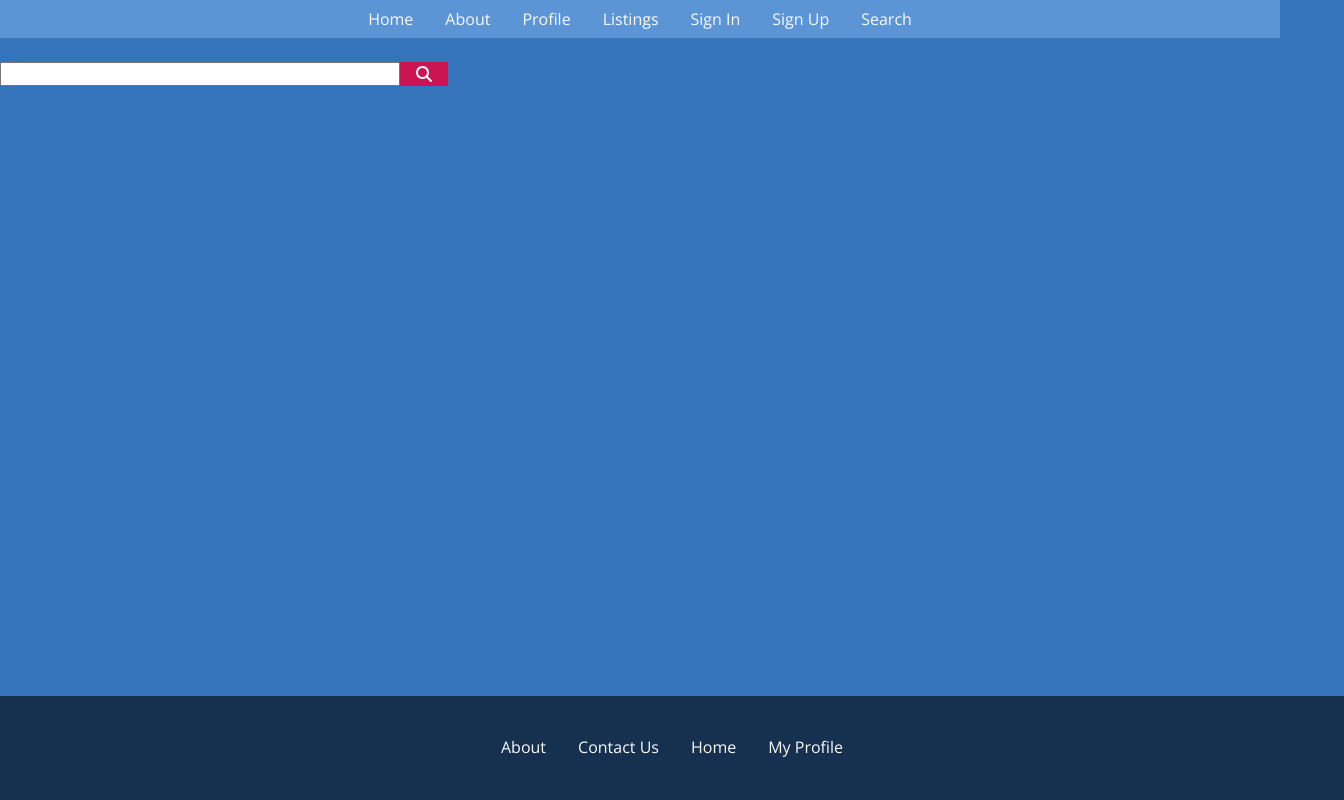
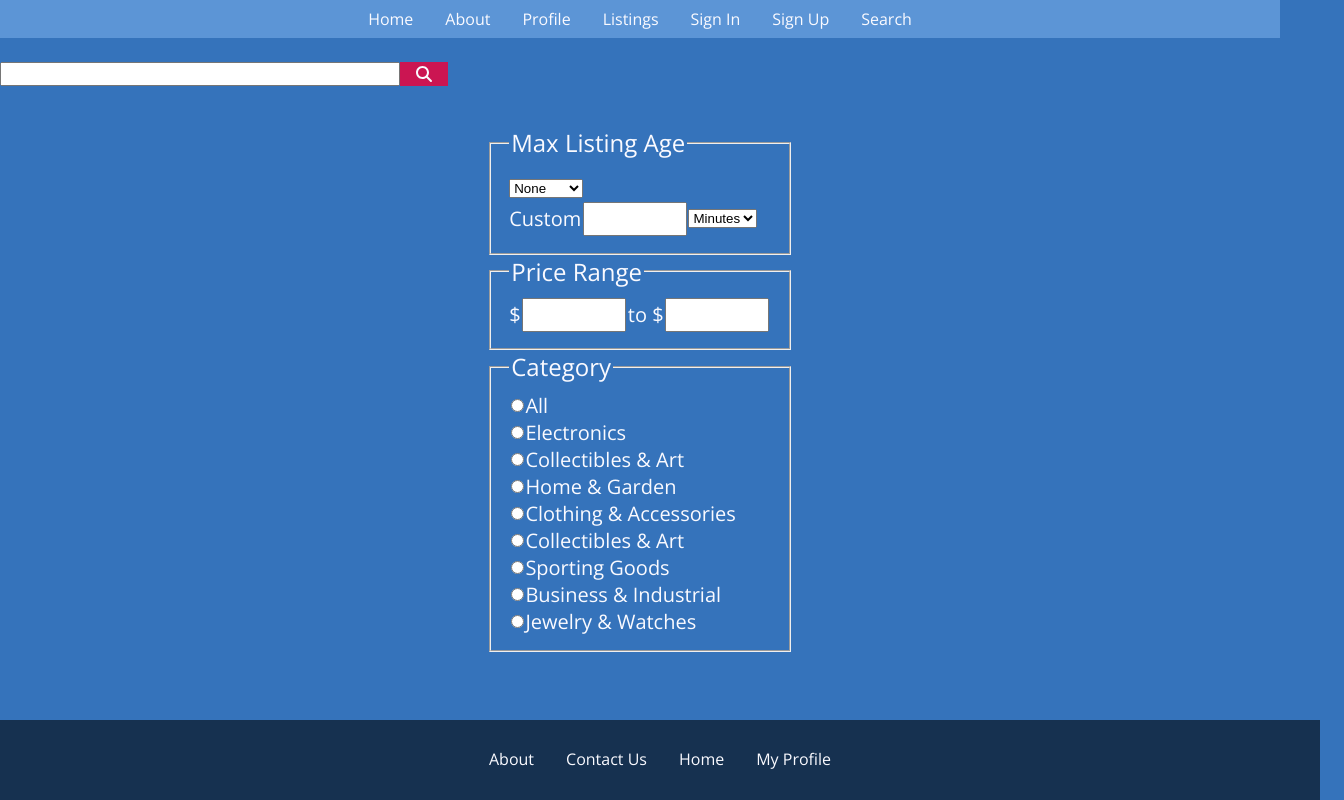
Before and after one commit to sjonesdev/CSC4330ProjectGroupE, a React (Create React App) app in the folder client/: page /search in a window 1280 px wide. Shown: the whole page, 1344 px wide, since content can reach past the window. Built offline with nearby package versions, Linux system fonts and the light colour scheme.

Commit message:
added form structure for search parameters

```diff
--- a/client/src/components/Search/Search.tsx
+++ b/client/src/components/Search/Search.tsx
@@ -8,13 +8,23 @@ interface SearchProps {
 
 interface SearchState {
     defaultSearch: string
+    minPrice: number
+    maxPrice: number
+    tag: string
+    maxAgeHours: number
 }
 
 class Search extends React.Component<SearchProps, SearchState> {
 
     constructor(props: SearchProps) {
         super(props);
-        this.state = {...props};
+        this.state = {
+            ...props,
+            minPrice: -Infinity,
+            maxPrice: Infinity,
+            tag: "",
+            maxAgeHours: Infinity,
+        };
         this.getSearch = this.getSearch.bind(this);
         this.displaySearch = this.displaySearch.bind(this);
     }
@@ -31,6 +41,88 @@ class Search extends React.Component<SearchProps, SearchState> {
         return (
             <>
                 <SearchBar setSearchKeyword={this.getSearch} defaultValue={this.state.defaultSearch} inSearchPage={true} />
+                <form className="form search-params">
+
+                    <fieldset>
+                        <legend>Max Listing Age</legend>
+                        <select name="search-age-limit" id="search-age-limit">
+                            <option value="none">None</option>
+                            <option value="1hour">1 hour</option>
+                            <option value="2hour">2 hours</option>
+                            <option value="4hour">4 hours</option>
+                            <option value="8hour">8 hours</option>
+                            <option value="16hour">16 hours</option>
+                            <option value="24hour">24 hours</option>
+                            <option value="3day">3 days</option>
+                            <option value="1week">1 week</option>
+                            <option value="1month">1 month</option>
+                            <option value="6month">6 month</option>
+                            <option value="1year">1 year</option>
+                            <option value="other">Other</option>
+                        </select>
+                        <div className="input-wrapper">
+                            <label htmlFor="other">Custom</label>
+                            <input type="text" name="other" />
+                            <select name="custom-time-unit" id="custom-time-unit">
+                                <option value="minutes">Minutes</option>
+                                <option value="hours">Hours</option>
+                                <option value="Days">Days</option>
+                                <option value="Months">Months</option>
+                            </select>
+                        </div>
+                    </fieldset>
+
+                    <fieldset>
+                        <legend>Price Range</legend>
+                        <div className="input-wrapper">
+                            <label htmlFor="min-price">$</label>
+                            <input type="text" name="min-price" />
+                            <label htmlFor="max-price"> to $</label>
+                            <input type="text" name="max-price" />
+                        </div>
+                    </fieldset>
+
+                    <fieldset>
+                        <legend>Category</legend>
+                        <div className="input-wrapper">
+                            <input type="radio" name="tag" id="all" value="All" />
+                            <label htmlFor="all">All</label>
+                        </div>
+                        <div className="input-wrapper">
+                            <input type="radio" name="tag" id="electronics" value="Electronics" />
+                            <label htmlFor="electronics">Electronics</label>
+                        </div>
+                        <div className="input-wrapper">
+                            <input type="radio" name="tag" id="collectibles-art" value="Collectibles & Art" />
+                            <label htmlFor="collectibles-art">Collectibles & Art</label>
+                        </div>
+                        <div className="input-wrapper">
+                            <input type="radio" name="tag" id="home-garden" value="Home & Garden" />
+                            <label htmlFor="collectibles-art">Home & Garden</label>
+                        </div>
+                        <div className="input-wrapper">
+                            <input type="radio" name="tag" id="clothing-accessories" value="Clothing & Accessories" />
+                            <label htmlFor="collectibles-art">Clothing & Accessories</label>
+                        </div>
+                        <div className="input-wrapper">
+                            <input type="radio" name="tag" id="toys" value="Toys" />
+                            <label htmlFor="collectibles-art">Collectibles & Art</label>
+                        </div>
+                        <div className="input-wrapper">
+                            <input type="radio" name="tag" id="sporting-goods" value="Sporting Goods" />
+                            <label htmlFor="collectibles-art">Sporting Goods</label>
+                        </div>
+                        <div className="input-wrapper">
+                            <input type="radio" name="tag" id="business-industrial" value="Business & Industrial" />
+                            <label htmlFor="collectibles-art">Business & Industrial</label>
+                        </div>
+                        <div className="input-wrapper">
+                            <input type="radio" name="tag" id="jewelry-watches" value="Jewelry & Watches" />
+                            <label htmlFor="collectibles-art">Jewelry & Watches</label>
+                        </div>
+                    </fieldset>
+
+                </form>
                 {this.displaySearch()}
             </>
         );
--- a/client/src/styles/_App.scss
+++ b/client/src/styles/_App.scss
@@ -75,10 +75,10 @@ nav {
 
 .footer {
   position: absolute;
-  height: lib.$footer-height;
+  height: lib.$footer-height/2;
   bottom: 0;
   width: 100%;
-  padding: 2rem;
+  padding: lib.$footer-height/4;
   background-color: lib.$bright-navy-blue-20;
   ul {
     width: max-content;
--- a/client/src/styles/_components.scss
+++ b/client/src/styles/_components.scss
@@ -1,2 +1,3 @@
 @forward './components/Home';
-@forward './components/SearchBar'
+@forward './components/SearchBar';
+@forward './components/Search';
--- a/client/src/styles/_lib.scss
+++ b/client/src/styles/_lib.scss
@@ -23,7 +23,7 @@ $gainsboro-92: hsl(170, 15%, 92%);
 $gainsboro-81: hsl(170, 15%, 81%);
 $gainsboro-56: hsl(170, 15%, 56%);
 
-$footer-height: 2.5rem;
+$footer-height: 5rem;
 
 a {
     color: inherit;
@@ -65,6 +65,20 @@ button:active {
       margin-bottom: 2rem;
       font-size: inherit;
     }
+    .input-wrapper {
+        display: flex;
+        align-items: center;
+        input {
+            margin: 0.1rem;
+            max-width: 6rem;
+        }
+        label {
+            font-size: 1.25rem;
+        }
+    }
+    .text {
+        justify-content: end;
+    }
   }
 
 .submit {
--- /dev/null
+++ b/client/src/styles/components/_Search.scss
@@ -0,0 +1,3 @@
+.search-params {
+    width: max-content;
+}
```
